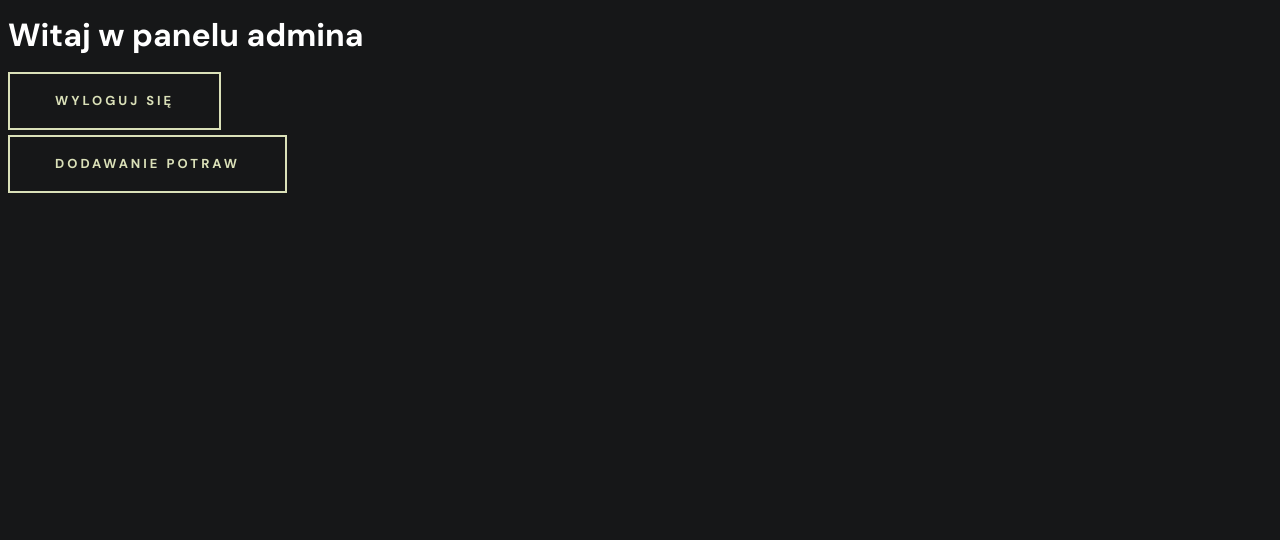
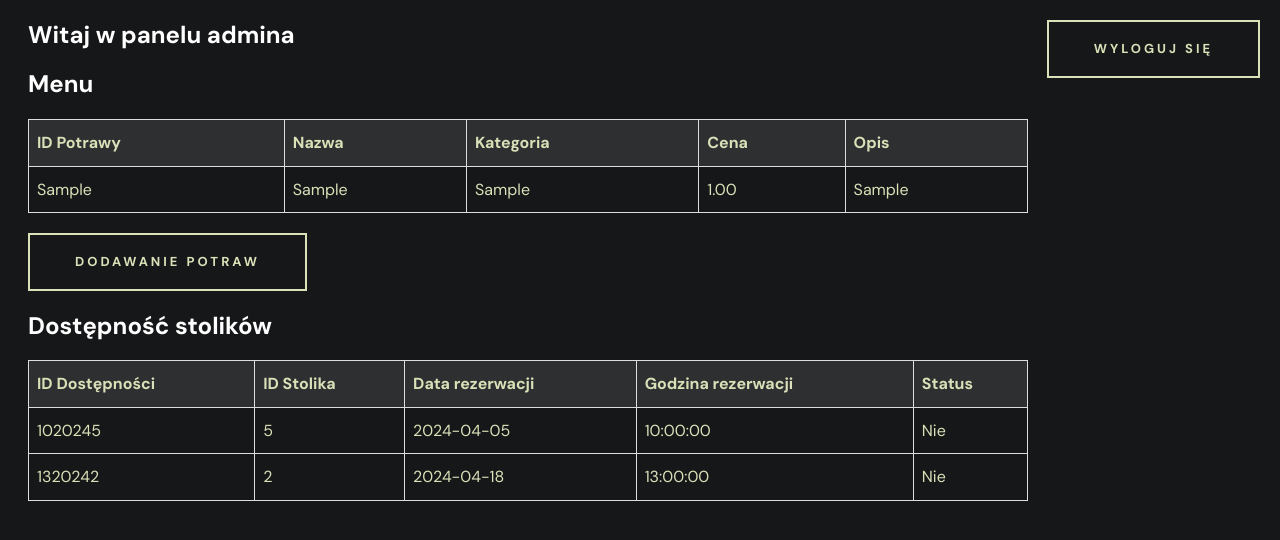
Before and after one commit to B1gCoder/restauracja_projekt, a PHP site: page /adminPanel.php in a window 1280 px wide. Shown: the top 540 px of the page. Run offline with PHP 8.4, Linux system fonts and the light colour scheme; the visitor is signed in with stand-in values (Sample User, id 1); data comes from the database, SQL or seed files in the repository; tables that the repository leaves empty hold one stand-in row (values such as "Sample post"); some web fonts are replaced.

Commit message:
Zaktualizowano panel admina
Dodano tabelę z menu oraz z dostępnością stolików

```diff
--- a/CSS/styleAdminPanel.css
+++ b/CSS/styleAdminPanel.css
@@ -4,6 +4,7 @@ html {
 }
 
 body {
+    padding-left: 20px;
     background-color: var(--jasny-czarny-1);
     color: var(--bialy);
     font-family: var(--czcionka-dm_sans);
@@ -70,6 +71,35 @@ body {
 .form-group textarea {
     color: var(--bialy);
     background-color: var(--bialy-alpha-10);
+}
+
+table {
+    width: 1000px;
+    border-collapse: collapse;
+    margin-bottom: 20px;
+    color: var(--bezowy);
+}
+table, th, td {
+    border: 1px solid #ddd;
+}
+th, td {
+    padding: 8px;
+    text-align: left;
+}
+
+th {
+    background-color: var(--bialy-alpha-10);
+}
+
+.button-wyloguj {
+    position: fixed;
+    top: 20px;
+    right: 20px;
+}
+
+p {
+    margin-bottom: 5px;
+    margin-top: 5px;
 }
 
 :root {
--- a/adminPanel.php
+++ b/adminPanel.php
@@ -23,6 +23,17 @@ if(isset($_POST["submit"])) {
         echo "Błąd przy dodawaniu potrawy: " . mysqli_error($conn);
     }
 }
+
+$queryMenu = "SELECT id_potrawy, menu_nazwa, menu_kategoria, menu_cena, menu_opis FROM menu";
+$resultMenu = mysqli_query($conn, $queryMenu);
+$menuItems = mysqli_fetch_all($resultMenu, MYSQLI_ASSOC);
+mysqli_free_result($resultMenu);
+
+$queryStoliki = "SELECT id_dostepnosc, id_stolika, data_rezerwacji, godzina_rezerwacji, status FROM dostepnosc_stolikow";
+$resultStoliki = mysqli_query($conn, $queryStoliki);
+$stolikiItems = mysqli_fetch_all($resultStoliki, MYSQLI_ASSOC);
+mysqli_free_result($resultStoliki);
+
 ?>
 
 <!DOCTYPE html>
@@ -39,40 +50,42 @@ if(isset($_POST["submit"])) {
 </head>
 <body>
     <div class="container">
-        <h1>Witaj w panelu admina</h1>
+        <h2 class="text-Witaj">Witaj w panelu admina</h2>
         <div class="form-button">
-            <a href="Login-Register/logout.php">
+            <a href="Login-Register/logout.php" class="button-wyloguj">
                 <input type="submit" value="Wyloguj się" name="logout" class="button button-zaloguj">
             </a>
         </div>
     </div>
-    <!-- <div class="form-group">
-        <form method="post">
-            <label>ID Potrawy</label><br>
-            <input type="text" name="idPotrawy" required value=""><br>
-            <label>Nazwa potrawy</label><br>
-            <input type="text" name="nazwaPotrawy" required value=""><br>
-            <p>Kategoria potrawy</p>
-            <input type="radio" name="kategoriaPotrawy" required value="Burgery">
-            <label>Burgery</label>
-            <input type="radio" name="kategoriaPotrawy" required value="Sałatki">
-            <label>Sałatki</label>
-            <input type="radio" name="kategoriaPotrawy" required value="Pizza">
-            <label>Pizza</label><br>
-            <label>Cena potrawy</label><br>
-            <input type="text" name="cenaPotrawy" required value=""><br>
-            <label>Opis potrawy</label><br>
-            <textarea name="opisPotrawy" required value=""></textarea><br>
-            <div class="form-button">
-            <button type="submit" class="button button-zaloguj" name="submit">Dodaj potrawę</button>
-            </div>
-        </form>
-    </div> -->
-
+    <div class="menu-section">
+        <h2>Menu</h2>
+        <table>
+            <thead>
+                <tr>
+                    <th>ID Potrawy</th>
+                    <th>Nazwa</th>
+                    <th>Kategoria</th>
+                    <th>Cena</th>
+                    <th>Opis</th>
+                </tr>
+            </thead>
+            <tbody>
+                <?php foreach ($menuItems as $item): ?>
+                    <tr>
+                        <td><?php echo htmlspecialchars($item['id_potrawy']); ?></td>
+                        <td><?php echo htmlspecialchars($item['menu_nazwa']); ?></td>
+                        <td><?php echo htmlspecialchars($item['menu_kategoria']); ?></td>
+                        <td><?php echo htmlspecialchars($item['menu_cena']); ?></td>
+                        <td><?php echo htmlspecialchars($item['menu_opis']); ?></td>
+                    </tr>
+                <?php endforeach; ?>
+            </tbody>
+        </table>
+    </div>
+    <div class="form-button">
+        <button id="toggle-showForm" class="button button-zaloguj">Dodawanie potraw</button>
+    </div>
     <div class="form-group">
-        <div class="form-button">
-            <button id="toggle-showForm" class="button button-zaloguj">Dodawanie potraw</button>
-        </div>
         <form id="dodawaniePotrawyForm" method="post" style="display:none;">
             <label>ID Potrawy</label><br>
             <input type="text" name="idPotrawy" required value=""><br>
@@ -94,6 +107,31 @@ if(isset($_POST["submit"])) {
             </div>
         </form>
     </div>
+    <div class="stoliki-section">
+        <h2>Dostępność stolików</h2>
+        <table>
+            <thead>
+                <tr>
+                    <th>ID Dostępności</th>
+                    <th>ID Stolika</th>
+                    <th>Data rezerwacji</th>
+                    <th>Godzina rezerwacji</th>
+                    <th>Status</th>
+                </tr>
+            </thead>
+            <tbody>
+                <?php foreach ($stolikiItems as $item): ?>
+                    <tr>
+                        <td><?php echo htmlspecialchars($item['id_dostepnosc']); ?></td>
+                        <td><?php echo htmlspecialchars($item['id_stolika']); ?></td>
+                        <td><?php echo htmlspecialchars($item['data_rezerwacji']); ?></td>
+                        <td><?php echo htmlspecialchars($item['godzina_rezerwacji']); ?></td>
+                        <td><?php echo htmlspecialchars($item['status']); ?></td>
+                    </tr>
+                <?php endforeach; ?>
+            </tbody>
+        </table>
+    </div>
     <script src="JS/DodawaniePotraw.js"></script>
 </body>
 </html>
```
Also changed, not shown: 1 other file.
